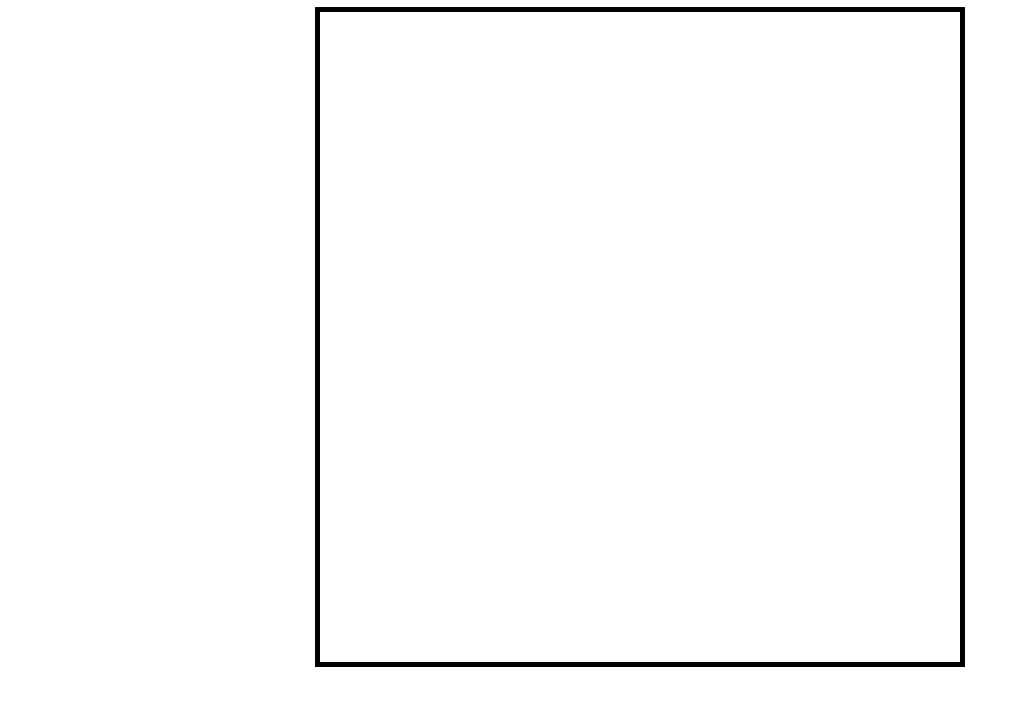
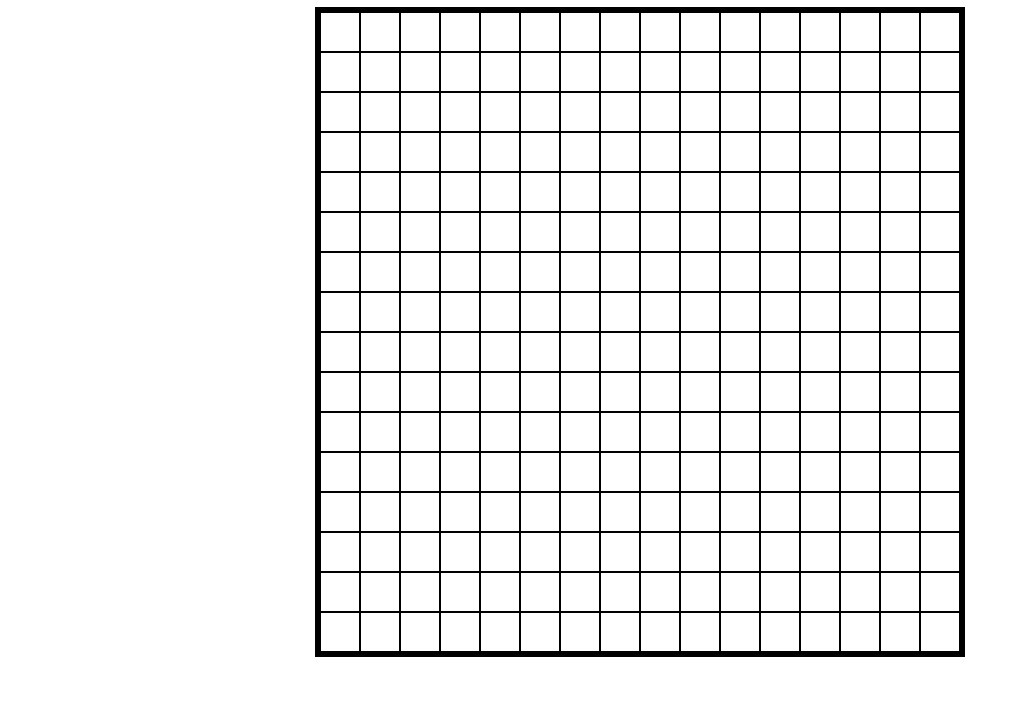
Before and after one commit to arjundesguerra/etch-a-sketch, a plain HTML site: page index.html in a window 1280 px wide. Shown: the part 73-800 px from the top of the page, without its empty margins (0-1020 px from the left). Drawn offline with Linux system fonts and the light colour scheme.

Commit message:
functioning event listener

```diff
--- a/script.js
+++ b/script.js
@@ -1,11 +1,19 @@
 //div that holds all boxes
 const div = document.querySelector('#grid');
+let innerdiv;
 
-function createGrid(num1, num2) {
-    let prod = num1 * num2;
-    for(let i = 0; i < prod; i++) {
-        const innerdiv = document.createElement('div');
-        innerdiv.classList.add('innerdiv');
+//creates grid of 16x16 sqaurres
+createGrid(16,16);
+function createGrid(rows, columns) {
+    for(let i = 0; i < rows; i++) {
+        for (let j = 0; j < columns; j++) {
+        innerdiv = document.createElement('div');
+        innerdiv.id = ('innerdiv');
         div.appendChild(innerdiv)
+        //listens for a mouseover a div, then turns the background color black
+        innerdiv.addEventListener("mouseover", function() {
+            this.style.backgroundColor = 'black';
+        });
+        }
     }
 }
--- a/styles.css
+++ b/styles.css
@@ -1,3 +1,7 @@
+h1 {
+    text-align: center;
+}
+
 #main {
     display: flex;
     justify-content: center;
@@ -10,12 +14,12 @@
     align-items: center;
     flex-wrap: wrap;
     border: thick solid black;
-    height: 650px;
+    height: 640px;
     width: 640px;
 
 }
 
-.innerdiv {
+#innerdiv {
     height:40px;
     width:40px;
     box-sizing: border-box;
```
